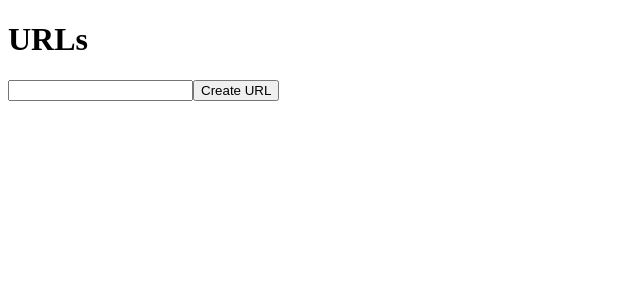
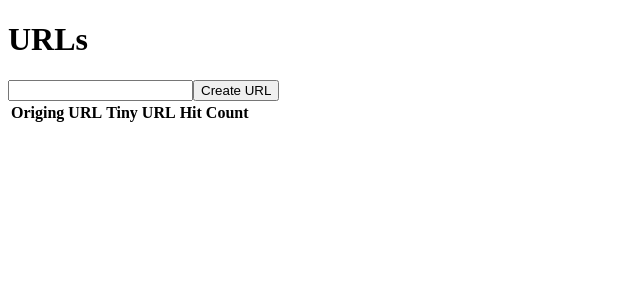
Before and after one commit to nikmanchan/chiisai-url, a React (Create React App) app: page / in a window 1280 px wide. Shown: the top 300 px of the page, without its empty margins (0-640 px from the left). Built offline with nearby package versions, Linux system fonts and the light colour scheme.

Commit message:
setup table elements with thead and tbody to prepare to map through URL data

```diff
--- a/src/components/TinyURL/TinyURL.js
+++ b/src/components/TinyURL/TinyURL.js
@@ -7,9 +7,9 @@ class TinyURL extends Component {
 
     handleInputChange = propertyName => event => {
         this.setState({
-          [propertyName]: event.target.value
+            [propertyName]: event.target.value
         });
-      };
+    };
 
     render() {
         return (
@@ -19,6 +19,19 @@ class TinyURL extends Component {
                     <input type="url" value={this.state.originalURL} onChange={this.handleInputChange('originalURL')}></input>
                     <button>Create URL</button>
                 </form>
+                <table>
+                    <thead>
+                        <tr>
+                            <th>Origing URL</th>
+                            <th>Tiny URL</th>
+                            <th>Hit Count</th>
+                        </tr>
+                    </thead>
+                    <tbody>
+                        {/* setup to map through standard data cells with url data stored in redux state */}
+
+                    </tbody>
+                </table>
             </div>
         );
     }
```
